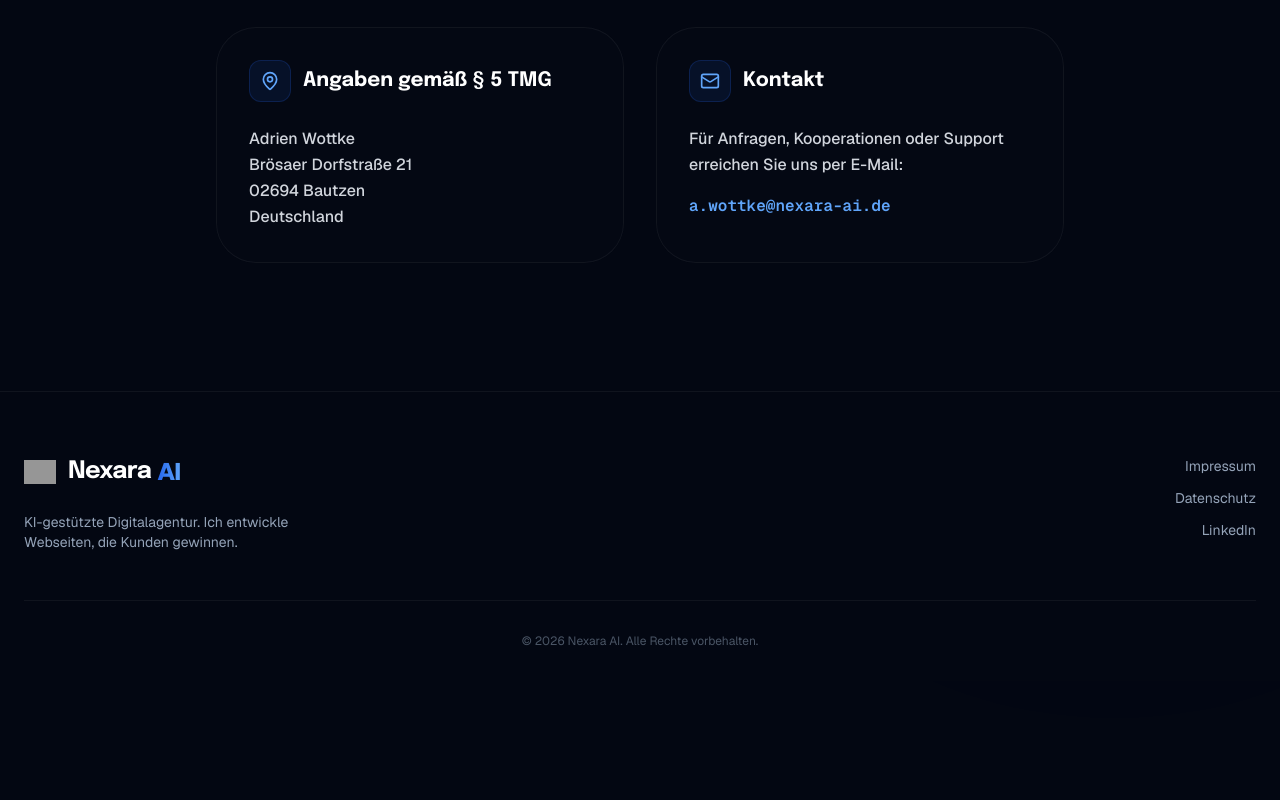
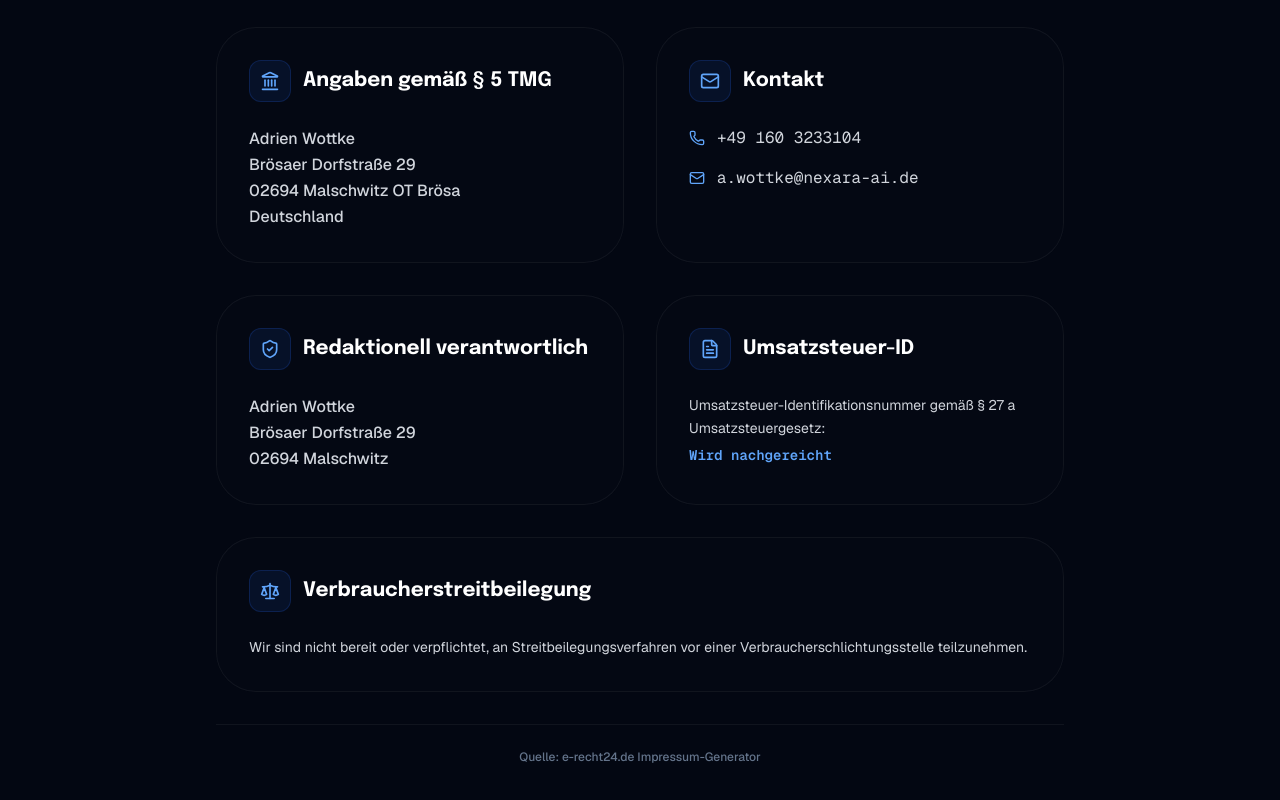
Before and after one commit to awottke-rgb/website-nexara-ai, a Next.js app: page /impressum in a window 1280 px wide. Shown: the part 340-1140 px from the top of the page. Before the commit the page ends 1021 px from the top, so only its background shows below. Built offline with nearby package versions, Linux system fonts and the light colour scheme; grey boxes are pictures that could not be loaded.

Commit message:
feat: update impressum details with e-recht24 generator content and adjust datenschutz address

```diff
--- a/src/app/datenschutz/page.tsx
+++ b/src/app/datenschutz/page.tsx
@@ -189,8 +189,8 @@ export default function Datenschutz() {
               <h2 className="text-2xl font-bold font-display text-white mb-4">Verantwortlicher</h2>
               <div className="bg-navy/50 border border-border/80 rounded-2xl p-6 font-mono text-sm text-gray-300 space-y-2">
                 <p className="font-bold text-white">Adrien Wottke</p>
-                <p>Brösaer Dorfstraße 21</p>
-                <p>02694 Bautzen</p>
+                <p>Brösaer Dorfstraße 29</p>
+                <p>02694 Malschwitz OT Brösa</p>
                 <p className="pt-2">
                   E-Mail-Adresse:{" "}
                   <a href="mailto:a.wottke@nexara-ai.de" className="text-brand-blue-light hover:underline">
--- a/src/app/impressum/page.tsx
+++ b/src/app/impressum/page.tsx
@@ -1,5 +1,5 @@
 import Link from "next/link";
-import { ArrowLeft, Landmark, Mail, MapPin } from "lucide-react";
+import { ArrowLeft, Landmark, Mail, Phone, ShieldCheck, HelpCircle, FileText, Scale } from "lucide-react";
 import Footer from "@/components/nexara/Footer";
 
 export const metadata = {
@@ -44,21 +44,21 @@ export default function Impressum() {
       </section>
 
       {/* Main Content Area */}
-      <main className="flex-1 max-w-4xl mx-auto w-full px-6 pb-32 relative z-10">
+      <main className="flex-1 max-w-4xl mx-auto w-full px-6 pb-32 relative z-10 space-y-8">
         <div className="grid grid-cols-1 md:grid-cols-2 gap-8">
           {/* Angaben Card */}
           <div className="card-antigravity p-8 flex flex-col justify-between">
             <div>
               <div className="flex items-center gap-3 mb-6">
                 <div className="p-2.5 rounded-xl bg-brand-blue/10 border border-brand-blue/20 text-brand-blue-light">
-                  <MapPin className="w-5 h-5" />
+                  <Landmark className="w-5 h-5" />
                 </div>
                 <h2 className="text-xl font-bold font-display text-white">Angaben gemäß § 5 TMG</h2>
               </div>
               <p className="text-gray-300 leading-relaxed font-medium">
                 Adrien Wottke<br />
-                Brösaer Dorfstraße 21<br />
-                02694 Bautzen<br />
+                Brösaer Dorfstraße 29<br />
+                02694 Malschwitz OT Brösa<br />
                 Deutschland
               </p>
             </div>
@@ -73,16 +73,85 @@ export default function Impressum() {
                 </div>
                 <h2 className="text-xl font-bold font-display text-white">Kontakt</h2>
               </div>
-              <p className="text-gray-300 leading-relaxed font-medium mb-4">
-                Für Anfragen, Kooperationen oder Support erreichen Sie uns per E-Mail:
-              </p>
-              <p className="font-mono text-sm">
-                <a href="mailto:a.wottke@nexara-ai.de" className="text-brand-blue-light hover:underline text-base font-semibold">
-                  a.wottke@nexara-ai.de
-                </a>
+              <div className="space-y-4">
+                <div className="flex items-center gap-3 text-gray-300">
+                  <Phone className="w-4 h-4 text-brand-blue-light flex-shrink-0" />
+                  <a href="tel:+491603233104" className="hover:text-white transition-colors font-mono">
+                    +49 160 3233104
+                  </a>
+                </div>
+                <div className="flex items-center gap-3 text-gray-300">
+                  <Mail className="w-4 h-4 text-brand-blue-light flex-shrink-0" />
+                  <a href="mailto:a.wottke@nexara-ai.de" className="hover:text-white transition-colors font-mono">
+                    a.wottke@nexara-ai.de
+                  </a>
+                </div>
+              </div>
+            </div>
+          </div>
+        </div>
+
+        <div className="grid grid-cols-1 md:grid-cols-2 gap-8">
+          {/* Redaktionell Verantwortlich */}
+          <div className="card-antigravity p-8 flex flex-col justify-between">
+            <div>
+              <div className="flex items-center gap-3 mb-6">
+                <div className="p-2.5 rounded-xl bg-brand-blue/10 border border-brand-blue/20 text-brand-blue-light">
+                  <ShieldCheck className="w-5 h-5" />
+                </div>
+                <h2 className="text-xl font-bold font-display text-white">Redaktionell verantwortlich</h2>
+              </div>
+              <p className="text-gray-300 leading-relaxed font-medium">
+                Adrien Wottke<br />
+                Brösaer Dorfstraße 29<br />
+                02694 Malschwitz
               </p>
             </div>
           </div>
+
+          {/* Umsatzsteuer-ID Card */}
+          <div className="card-antigravity p-8 flex flex-col justify-between">
+            <div>
+              <div className="flex items-center gap-3 mb-6">
+                <div className="p-2.5 rounded-xl bg-brand-blue/10 border border-brand-blue/20 text-brand-blue-light">
+                  <FileText className="w-5 h-5" />
+                </div>
+                <h2 className="text-xl font-bold font-display text-white">Umsatzsteuer-ID</h2>
+              </div>
+              <p className="text-gray-300 leading-relaxed text-sm">
+                Umsatzsteuer-Identifikationsnummer gemäß § 27 a Umsatzsteuergesetz:<br />
+                <span className="font-mono text-brand-blue-light font-semibold mt-1 block">Wird nachgereicht</span>
+              </p>
+            </div>
+          </div>
+        </div>
+
+        {/* Streitbeilegung Card */}
+        <div className="card-antigravity p-8">
+          <div className="flex items-center gap-3 mb-6">
+            <div className="p-2.5 rounded-xl bg-brand-blue/10 border border-brand-blue/20 text-brand-blue-light">
+              <Scale className="w-5 h-5" />
+            </div>
+            <h2 className="text-xl font-bold font-display text-white">Verbraucherstreitbeilegung</h2>
+          </div>
+          <p className="text-gray-300 leading-relaxed text-sm">
+            Wir sind nicht bereit oder verpflichtet, an Streitbeilegungsverfahren vor einer Verbraucherschlichtungsstelle teilzunehmen.
+          </p>
+        </div>
+
+        {/* Quelle */}
+        <div className="pt-6 border-t border-border flex justify-center text-center">
+          <p className="text-xs text-gray-500 font-medium">
+            Quelle:{" "}
+            <a
+              href="https://www.e-recht24.de/impressum-generator.html"
+              target="_blank"
+              rel="nofollow noopener noreferrer"
+              className="hover:text-brand-blue-light transition-colors inline-flex items-center gap-0.5"
+            >
+              <span>e-recht24.de Impressum-Generator</span>
+            </a>
+          </p>
         </div>
       </main>
 
```
